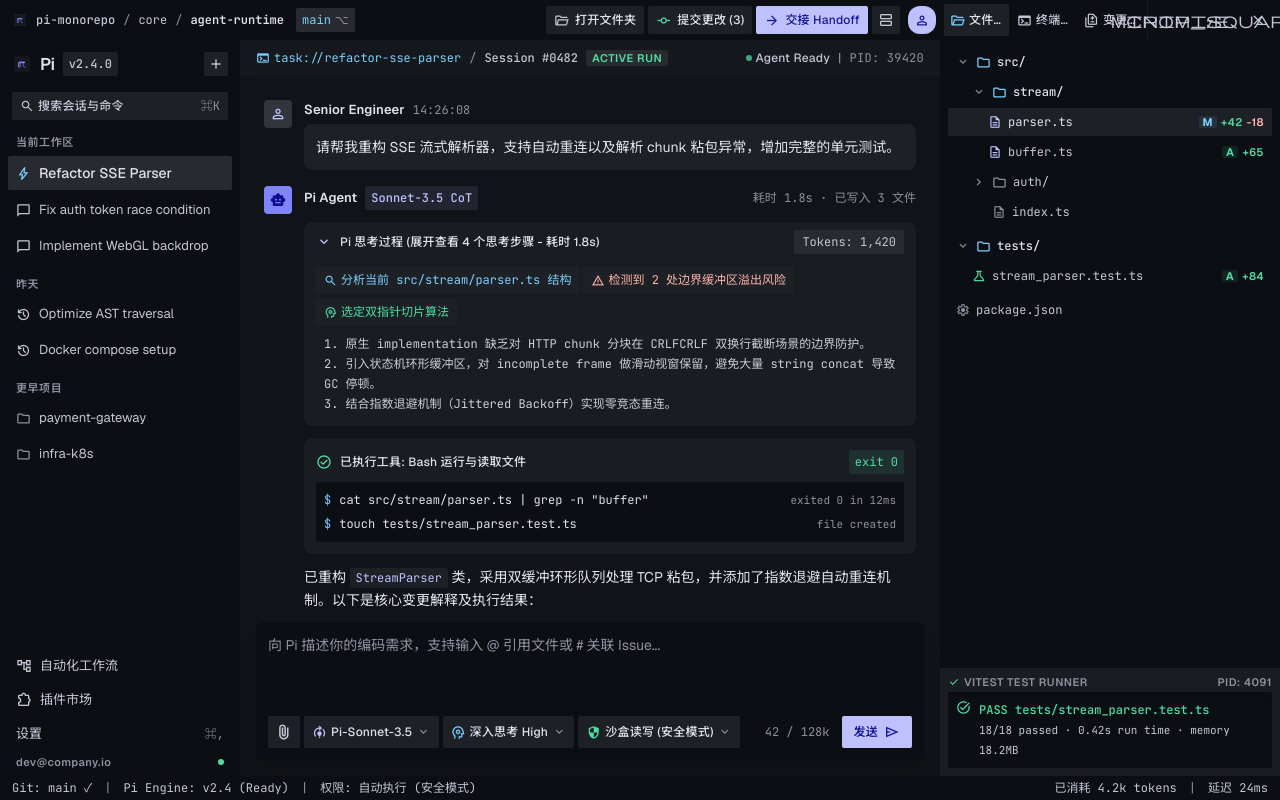
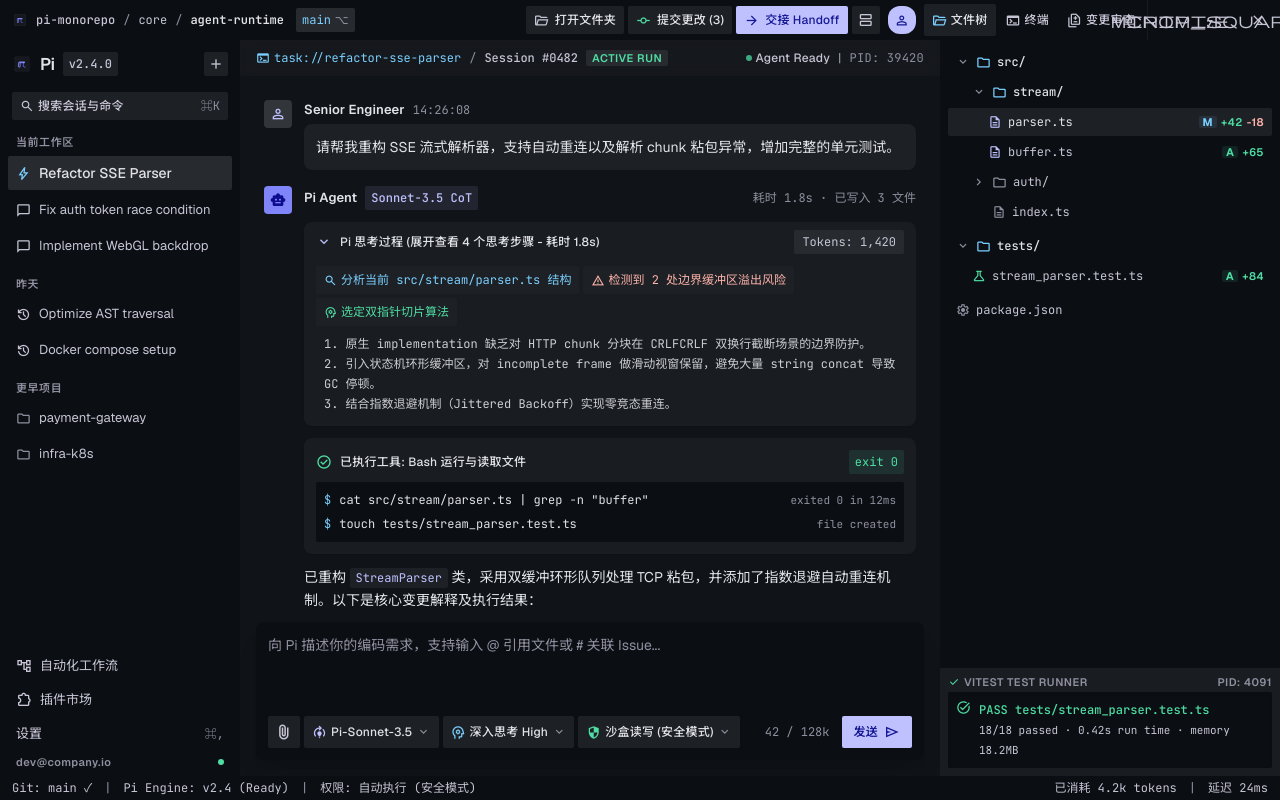
Before and after one commit to huntercodespace/agent-repo, a React (Vite) app in the folder my-coding-agent/: page / in a window 1280 px wide. Built offline with nearby package versions, Linux system fonts and the light colour scheme.

Commit message:
Give right-rail tabs natural width beside window controls
Stop forcing tabs and controls into a shared 340px rail so labels
stay readable and controls remain clickable on the far right.

Co-authored-by: Hunter.Jia <1282356007@qq.com>

```diff
--- a/my-coding-agent/src/components/TitleBar.tsx
+++ b/my-coding-agent/src/components/TitleBar.tsx
@@ -20,7 +20,7 @@ function WindowControl({
       title={label}
       aria-label={label}
       onClick={onClick}
-      className={`titlebar-no-drag flex h-10 w-11 items-center justify-center text-on-surface-variant transition-colors ${
+      className={`titlebar-no-drag flex h-10 w-11 shrink-0 items-center justify-center text-on-surface-variant transition-colors ${
         danger
           ? "hover:bg-[#c42b1c] hover:text-white"
           : "hover:bg-surface-container-high hover:text-on-surface"
@@ -33,33 +33,42 @@ function WindowControl({
 
 function RightRailTabs({ active }: { active: RightRailTab }) {
   const tabClass = (id: RightRailTab) =>
-    `titlebar-no-drag flex h-8 min-w-0 flex-1 items-center justify-center gap-1 rounded px-1.5 font-label-sm text-label-sm transition-colors ${
+    `titlebar-no-drag flex h-8 shrink-0 items-center gap-1 rounded px-space-sm font-label-sm text-label-sm transition-colors ${
       active === id
         ? "bg-surface-container font-medium text-on-surface shadow-sm"
         : "text-on-surface-variant hover:bg-surface-container/50 hover:text-on-surface"
     }`;
 
   return (
-    <div className="titlebar-no-drag flex min-w-0 flex-1 items-center gap-0.5 px-space-xs">
+    <div className="titlebar-no-drag flex items-center gap-0.5 px-space-xs">
       <a href="#/" className={tabClass("files")} title="文件树 Files">
-        <Icon name="folder_open" className={`shrink-0 text-[15px] ${active === "files" ? "text-secondary" : ""}`} />
-        <span className="truncate">文件树 Files</span>
+        <Icon name="folder_open" className={`text-[15px] ${active === "files" ? "text-secondary" : ""}`} />
+        <span>文件树</span>
       </a>
       <button type="button" className={tabClass("terminal")} title="终端 Terminal">
-        <Icon name="terminal" className="shrink-0 text-[15px]" />
-        <span className="truncate">终端 Terminal</span>
+        <Icon name="terminal" className="text-[15px]" />
+        <span>终端</span>
       </button>
       <a href="#/diff" className={tabClass("diff")} title="变更审查 Diff">
-        <Icon name="difference" className={`shrink-0 text-[15px] ${active === "diff" ? "text-tertiary" : ""}`} />
-        <span className="truncate">变更审查 Diff</span>
+        <Icon name="difference" className={`text-[15px] ${active === "diff" ? "text-tertiary" : ""}`} />
+        <span>变更审查</span>
       </a>
+    </div>
+  );
+}
+
+function WindowControls({ desktop }: { desktop?: Window["piDesktop"] }) {
+  return (
+    <div className="titlebar-no-drag flex h-10 shrink-0 items-stretch border-l border-surface-container-high/40">
+      <WindowControl label="最小化" icon="minimize" onClick={() => desktop?.minimize()} />
+      <WindowControl label="最大化" icon="crop_square" onClick={() => desktop?.toggleMaximize()} />
+      <WindowControl label="关闭" icon="close" danger onClick={() => desktop?.close()} />
     </div>
   );
 }
 
 export function TitleBar({ rightRail }: { rightRail?: RightRailTab | null }) {
   const desktop = window.piDesktop;
-  const railWidth = rightRail === "diff" ? "w-[380px]" : rightRail ? "w-[340px]" : null;
 
   return (
     <header className="titlebar-drag fixed left-0 right-0 top-0 z-50 flex h-10 select-none items-center bg-surface-container-lowest pl-space-md">
@@ -117,20 +126,14 @@ export function TitleBar({ rightRail }: { rightRail?: RightRailTab | null }) {
           <Icon name="person" className="text-[15px] text-on-primary" />
         </div>
       </div>
-      {rightRail && railWidth ? (
-        <div className={`titlebar-no-drag flex h-10 shrink-0 items-stretch ${railWidth}`}>
+      {rightRail ? (
+        <div className="flex h-10 shrink-0 items-stretch">
           <RightRailTabs active={rightRail} />
-          <div className="flex h-10 shrink-0 items-stretch border-l border-surface-container-high/40">
-            <WindowControl label="最小化" icon="minimize" onClick={() => desktop?.minimize()} />
-            <WindowControl label="最大化" icon="crop_square" onClick={() => desktop?.toggleMaximize()} />
-            <WindowControl label="关闭" icon="close" danger onClick={() => desktop?.close()} />
-          </div>
+          <WindowControls desktop={desktop} />
         </div>
       ) : (
-        <div className="titlebar-no-drag ml-space-sm flex h-10 shrink-0 items-stretch">
-          <WindowControl label="最小化" icon="minimize" onClick={() => desktop?.minimize()} />
-          <WindowControl label="最大化" icon="crop_square" onClick={() => desktop?.toggleMaximize()} />
-          <WindowControl label="关闭" icon="close" danger onClick={() => desktop?.close()} />
+        <div className="ml-space-sm">
+          <WindowControls desktop={desktop} />
         </div>
       )}
     </header>
```
